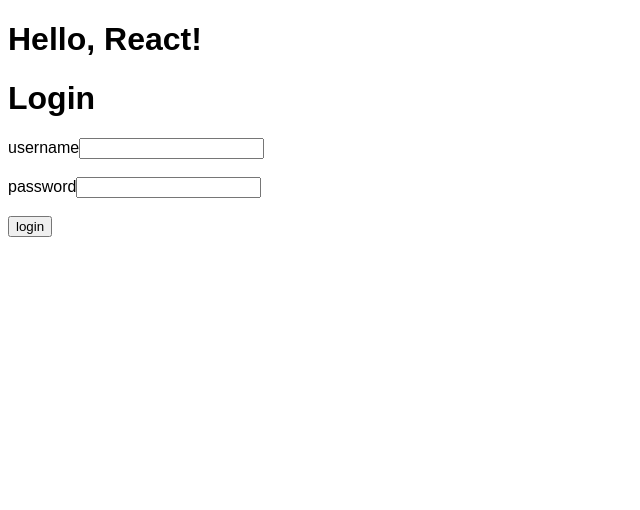
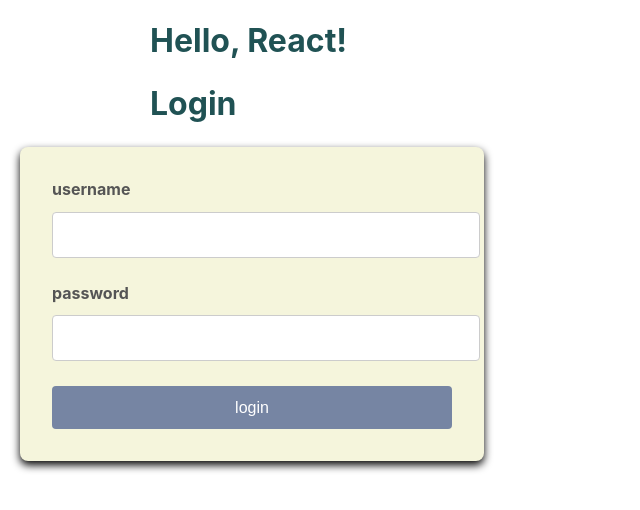
Before and after one commit to layalEsna/sitter_app, a React (Create React App) app in the folder client/: page /login in a window 1280 px wide. Shown: the top 510 px of the page, without its empty margins (0-640 px from the left). Built offline with nearby package versions, Linux system fonts and the light colour scheme.

Commit message:
Create css styling file to src directory

```diff
--- a/client/src/Login.js
+++ b/client/src/Login.js
@@ -44,12 +44,6 @@
                         alert(`Login failed: ${data.message}`)
                     }
 
-
-                    // if (data.message === 'Successful login') {
-                    //     navigate('/sitters')
-                    // } else {
-                    //     alert(`Login failed: ${data.message}` )
-                    // }
                 })
 
                 .catch(e => console.error('Network or server error', e))
--- a/client/src/index.css
+++ b/client/src/index.css
@@ -1,4 +1,83 @@
 /* src/index.css */
+/* body {
+    font-family: Arial, sans-serif;
+} */
+
 body {
-    font-family: Arial, sans-serif;
-}
+    margin: 0;
+    font-family: -apple-system, BlinkMacSystemFont, 'Segoe UI', 'Roboto', 'Oxygen',
+      'Ubuntu', 'Cantarell', 'Fira Sans', 'Droid Sans', 'Helvetica Neue',
+      sans-serif;
+    -webkit-font-smoothing: antialiased;
+    -moz-osx-font-smoothing: grayscale;
+  }
+
+  code {
+    font-family: source-code-pro, Menlo, Monaco, Consolas, 'Courier New',
+      monospace;
+  }
+
+  form {
+    background-color: beige;
+    padding: 2rem;
+    border-radius: 8px;
+    box-shadow: 0 4px 8px rgb(0, 0, 0.1);
+    width: 100%;
+    max-width: 400px;
+    margin-left: 20px;
+  }
+
+  h1 {
+    margin-left: 150px;
+    margin-bottom: 1.5rem;
+    color: rgb(32, 82, 84);
+  }
+
+  div {
+    margin-bottom: 1.2 rem;
+  }
+
+  label {
+    display: block;
+    font-weight: bold;
+    margin-bottom: 0.5rem;
+    color: #555;
+  }
+
+  input, select {
+    width: 100%;
+    padding: 0.8rem;
+    margin: 0.3rem 0;
+    border: 1px solid #ccc;
+    border-radius: 4px;
+    font-size: 1rem;
+  }
+
+  input[type='password'] {
+    font-family: sans-serif;
+  }
+
+  button {
+    width: 100%;
+    padding: 0.8rem;
+
+    background-color: #7685a3;
+    color: white;
+    border: none;
+    border-radius: 4px;
+    font-size: 1rem;
+    cursor: pointer;
+  }
+  button:hover {
+    background-color: #857add;
+  }
+  input:focus,
+  select:focus {
+    outline: none;
+    border-color: #6c5ce7;
+  }
+  .error {
+    color: red;
+    font-size: 0.9rem;
+    margin-top: 0.3rem;
+  }
```
